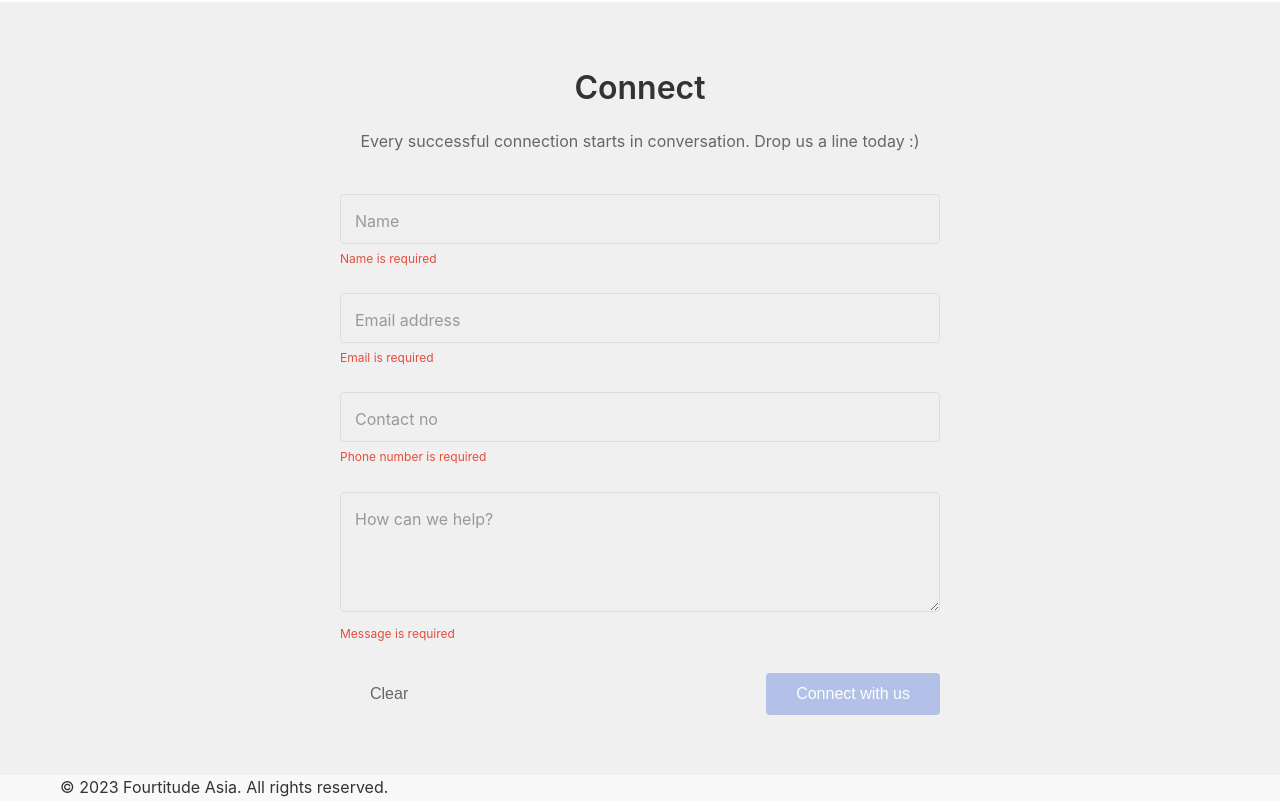
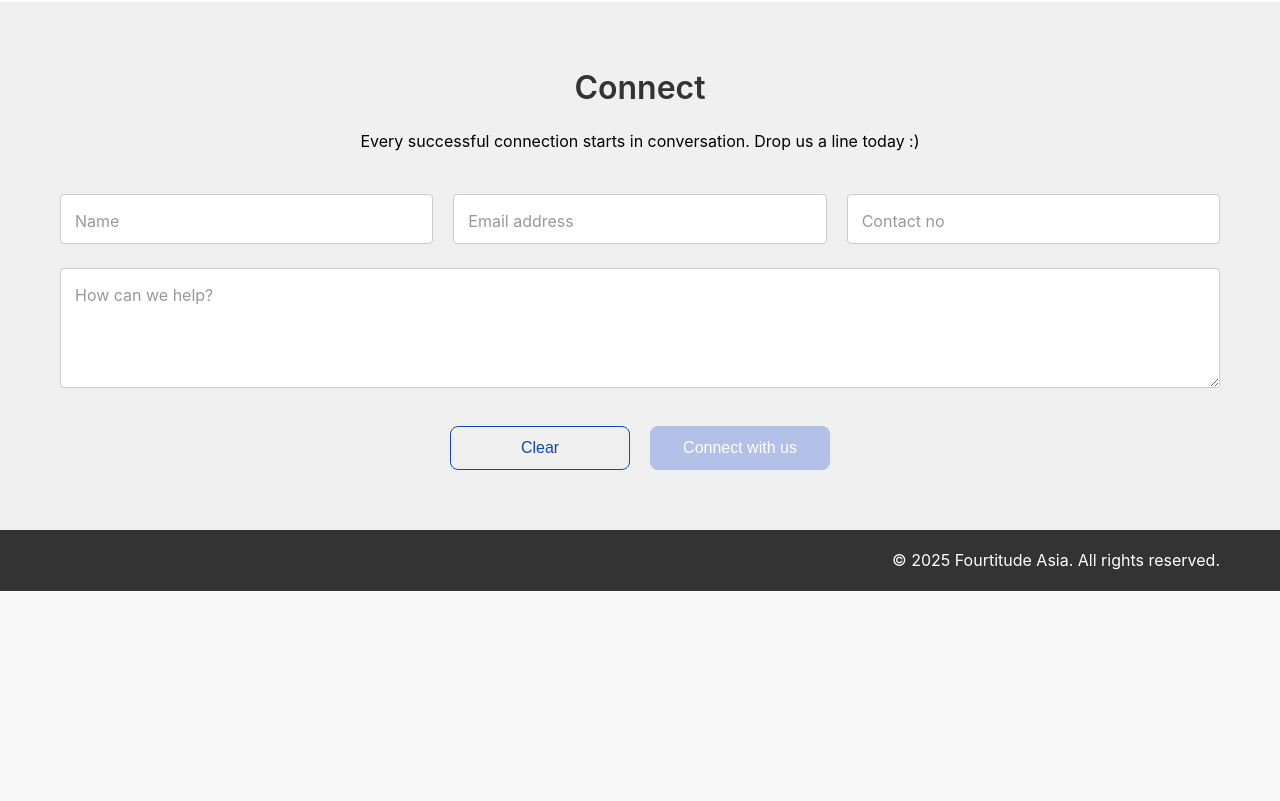
Before and after one commit to mafiqsb/fourtitudeasia-assignment-afiq, a React (Create React App) app: page / in a window 1280 px wide. Shown: the part 1880-2681 px from the top of the page. After the commit the page ends 2471 px from the top, so only its background shows below. Built offline with nearby package versions, Linux system fonts and the light colour scheme.

Commit message:
4th commit

```diff
--- a/src/components/ContactSection.jsx
+++ b/src/components/ContactSection.jsx
@@ -1,51 +1,29 @@
-import React, { useState, useEffect } from 'react';
+import React, { useState } from 'react';
 const ContactSection = () => {
   const [formData, setFormData] = useState({
     name: '',
     email: '',
     phone: '',
-    message: ''
+    message: '',
   });
-  const [formErrors, setFormErrors] = useState({});
-  const [isFormValid, setIsFormValid] = useState(false);
-  const validateForm = React.useCallback(() => {
-    const errors = {};
-    let valid = true;
-    if (!formData.name.trim()) {
-      errors.name = "Name is required";
-      valid = false;
-    }
-    if (!formData.email.trim()) {
-      errors.email = "Email is required";
-      valid = false;
-    } else if (!/\S+@\S+\.\S+/.test(formData.email)) {
-      errors.email = "Email is invalid";
-      valid = false;
-    }
-    if (!formData.phone.trim()) {
-      errors.phone = "Phone number is required";
-      valid = false;
-    }
-    if (!formData.message.trim()) {
-      errors.message = "Message is required";
-      valid = false;
-    }
-    setFormErrors(errors);
-    setIsFormValid(valid);
-  }, [formData]);
-  useEffect(() => {
-    validateForm();
-  }, [formData, validateForm]);
+
+  // Button is enabled only if all fields are filled
+  const isFormFilled =
+    formData.name.trim() &&
+    formData.email.trim() &&
+    formData.phone.trim() &&
+    formData.message.trim();
+
   const handleChange = (e) => {
     const { name, value } = e.target;
     setFormData({
       ...formData,
-      [name]: value
+      [name]: value,
     });
   };
   const handleSubmit = (e) => {
     e.preventDefault();
-    if (isFormValid) {
+    if (isFormFilled) {
       // Form submission logic would go here
       console.log('Form submitted:', formData);
       alert('Thank you for your message! We will get back to you soon.');
@@ -57,15 +35,19 @@ const ContactSection = () => {
       name: '',
       email: '',
       phone: '',
-      message: ''
+      message: '',
     });
   };
   return (
     <section className="connect" id="connect">
       <div className="container">
         <h2>Connect</h2>
-        <p>Every successful connection starts in conversation. Drop us a line today :)</p>
+        <p>
+          Every successful connection starts in conversation. Drop us a line
+          today :)
+        </p>
         <form className="contact-form" onSubmit={handleSubmit}>
+          <div className="contact-form-horizontal">
             <div className="form-group">
               <div className="input-container">
                 <input
@@ -77,8 +59,9 @@ const ContactSection = () => {
                   className={formData.name ? 'has-value' : ''}
                   required
                 />
-              <label htmlFor="name" className={formData.name ? 'float' : ''}>Name</label>
-              {formErrors.name && <span className="error">{formErrors.name}</span>}
+                <label htmlFor="name" className={formData.name ? 'float' : ''}>
+                  Name
+                </label>
               </div>
             </div>
             <div className="form-group">
@@ -92,8 +75,12 @@ const ContactSection = () => {
                   className={formData.email ? 'has-value' : ''}
                   required
                 />
-              <label htmlFor="email" className={formData.email ? 'float' : ''}>Email address</label>
-              {formErrors.email && <span className="error">{formErrors.email}</span>}
+                <label
+                  htmlFor="email"
+                  className={formData.email ? 'float' : ''}
+                >
+                  Email address
+                </label>
               </div>
             </div>
             <div className="form-group">
@@ -107,8 +94,13 @@ const ContactSection = () => {
                   className={formData.phone ? 'has-value' : ''}
                   required
                 />
-              <label htmlFor="phone" className={formData.phone ? 'float' : ''}>Contact no</label>
-              {formErrors.phone && <span className="error">{formErrors.phone}</span>}
+                <label
+                  htmlFor="phone"
+                  className={formData.phone ? 'float' : ''}
+                >
+                  Contact no
+                </label>
+              </div>
             </div>
           </div>
           <div className="form-group">
@@ -121,15 +113,27 @@ const ContactSection = () => {
                 className={formData.message ? 'has-value' : ''}
                 required
               ></textarea>
-              <label htmlFor="message" className={formData.message ? 'float' : ''}>How can we help?</label>
-              {formErrors.message && <span className="error">{formErrors.message}</span>}
+              <label
+                htmlFor="message"
+                className={formData.message ? 'float' : ''}
+              >
+                How can we help?
+              </label>
             </div>
           </div>
           <div className="form-buttons">
-            <button type="button" className="btn btn-clear" onClick={handleClear}>
+            <button
+              type="button"
+              className="btn btn-clear"
+              onClick={handleClear}
+            >
               Clear
             </button>
-            <button type="submit" className="btn btn-submit" disabled={!isFormValid}>
+            <button
+              type="submit"
+              className="btn btn-submit"
+              disabled={!isFormFilled}
+            >
               Connect with us
             </button>
           </div>
--- a/src/components/Footer.js
+++ b/src/components/Footer.js
@@ -1,11 +1,11 @@
-import React from 'react'
+import React from 'react';
 const Footer = () => {
   return (
-    <footer className="footer">
+    <footer className="site-footer">
       <div className="container">
-        <p>© 2023 Fourtitude Asia. All rights reserved.</p>
+        <p>© 2025 Fourtitude Asia. All rights reserved.</p>
       </div>
     </footer>
-  )
-}
-export default Footer
+  );
+};
+export default Footer;
--- a/src/styles.css
+++ b/src/styles.css
@@ -53,7 +53,7 @@ section {
   display: flex;
   justify-content: space-between;
   align-items: center;
-  padding: 25px 20px;
+  padding: 15px 20px;
 }
 .site-header.scrolled {
   box-shadow: 0 4px 12px rgba(0, 0, 0, 0.15);
@@ -183,7 +183,7 @@ nav ul li a.active::after {
 .section-description {
   max-width: 800px;
   margin: 0 auto 80px;
-  color: #666;
+  color: #000000;
   font-size: 18px;
 }
 .uiux-cards {
@@ -202,11 +202,20 @@ nav ul li a.active::after {
 }
 .connect p {
   margin-bottom: 40px;
-  color: #666;
+  color: #000000;
 }
 .contact-form {
-  max-width: 600px;
+  max-width: 100%;
   margin: 0 auto;
+}
+.contact-form-horizontal {
+  display: flex;
+  gap: 20px;
+  margin-bottom: 24px;
+}
+.contact-form-horizontal .form-group {
+  flex: 1;
+  margin-bottom: 0;
 }
 .form-group {
   margin-bottom: 25px;
@@ -222,7 +231,9 @@ nav ul li a.active::after {
   border: 1px solid #ddd;
   border-radius: 4px;
   font-size: 16px;
-  background-color: transparent;
+  background: #fff;
+  border: 1px solid #cccccc;
+  color: #333;
   transition: border-color 0.3s ease, box-shadow 0.3s ease;
 }
 .input-container label {
@@ -232,6 +243,11 @@ nav ul li a.active::after {
   pointer-events: none;
   transition: all 0.3s ease;
   color: #999;
+}
+.input-container input::placeholder,
+.input-container textarea::placeholder {
+  color: #999999;
+  opacity: 1;
 }
 .input-container input:focus,
 .input-container textarea:focus {
@@ -257,31 +273,34 @@ nav ul li a.active::after {
 }
 .form-buttons {
   display: flex;
-  justify-content: space-between;
+  justify-content: center;
+  align-items: center;
+  gap: 20px;
   margin-top: 30px;
 }
 .btn {
   padding: 12px 30px;
-  border-radius: 4px;
+  border-radius: 8px;
   font-size: 16px;
   font-weight: 500;
   cursor: pointer;
   transition: all 0.3s ease;
-  border: none;
+  border: 1px solid transparent;
+  width: 180px;
+  text-align: center;
 }
 .btn-clear {
   background-color: #f0f0f0;
-  color: #666;
+  color: #0f4ab2;
+  border: 1px solid #0f4ab2;
 }
-.btn-clear:hover {
-  background-color: #e0e0e0;
-}
+
 .btn-submit {
-  background-color: #4a6fdc;
+  background-color: #0f4ab2;
   color: #fff;
 }
 .btn-submit:hover {
-  background-color: #3a5dc6;
+  background-color: #09398a;
 }
 .btn-submit:disabled {
   background-color: #b3c1e8;
@@ -296,10 +315,10 @@ nav ul li a.active::after {
 }
 /* Footer */
 .site-footer {
-  background-color: #333;
+  background-color: #333333;
   color: #fff;
-  padding: 20px 0;
-  text-align: center;
+  padding: 18px 0;
+  text-align: right;
 }
 /* Responsive styles */
 @media (max-width: 768px) {
@@ -328,13 +347,6 @@ nav ul li a.active::after {
     grid-template-columns: 1fr;
     gap: 20px;
   }
-  .form-buttons {
-    flex-direction: column;
-    gap: 15px;
-  }
-  .btn {
-    width: 100%;
-  }
 }
 @media (max-width: 480px) {
   nav ul {
@@ -357,3 +369,6 @@ nav ul li a.active::after {
 .card-title {
   font-size: 18px;
 }
+.card-title {
+  font-size: 18px;
+}
```
Lines whose indentation alone changed are shown as unchanged.
